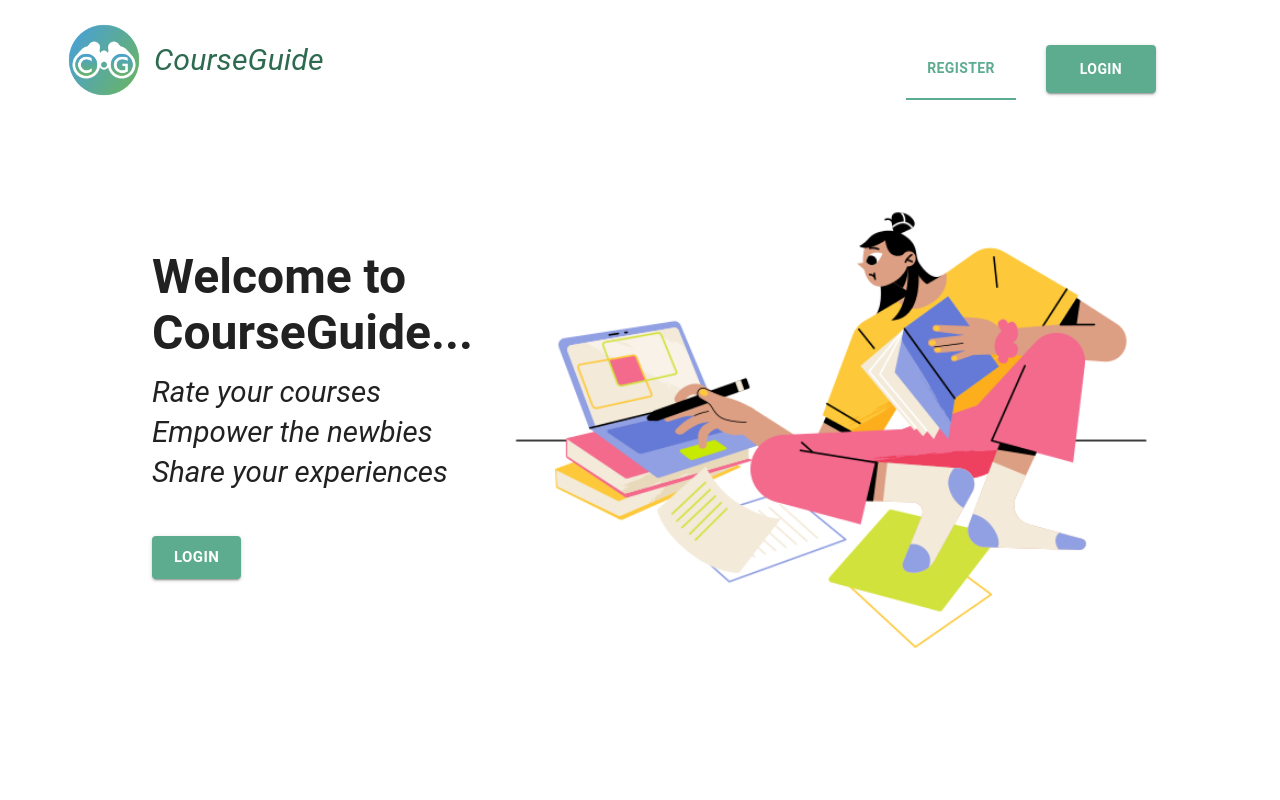
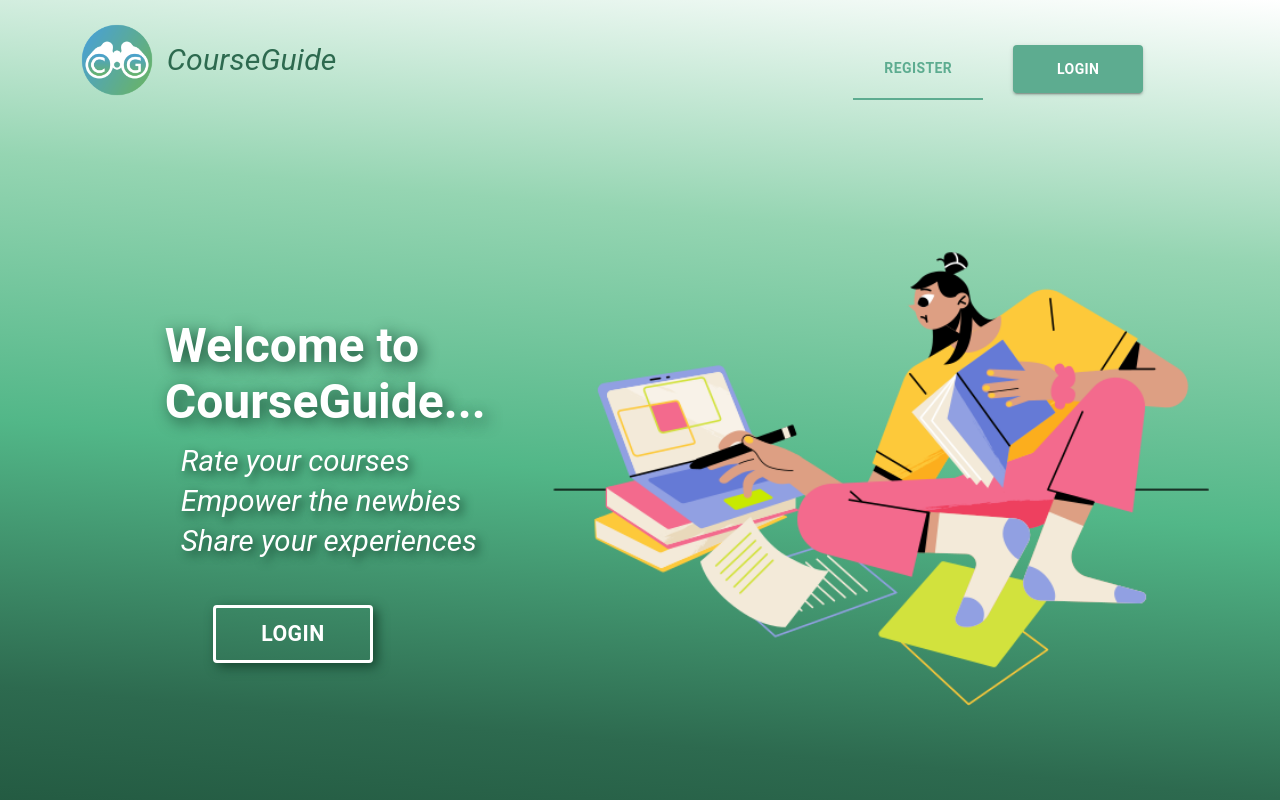
Before and after one commit to Julius-Tietenberg/course_guide, a React (Create React App) app in the folder frontend/: page /start#/start in a window 1280 px wide. Shown: the top 800 px of the page. Built offline with nearby package versions, Linux system fonts and the light colour scheme.

Commit message:
Update Start.js

```diff
--- a/frontend/src/pages/Start.js
+++ b/frontend/src/pages/Start.js
@@ -65,11 +65,12 @@ function Start () {
     }
   }
 
+
   return (
-    <Box sx={{ width: '100%' }} minWidth="ms" >
+    <Box sx={{ height: '100%', width: '100%', backgroundColor:"white", backgroundImage:'linear-gradient(185deg, #FFFFFF 0%, #95d5b2 25%, #52b788 50%, #2d6a4f 75%, #174731 100%)' }} minWidth="ms"  >
       <CssBaseline />
       {/* tab bar */}
-      <Box sx={{ display: 'flex', justifyContent: 'space-between', p: '0 5%' }} >
+      <Box sx={{ display: 'flex', justifyContent: 'space-between', p: '0 6%' }} >
         <Box sx={{ display: 'flex', alignItems: 'center', marginTop: "20px"}}>
           <img className="login-logo" src={logo} alt="" style={{ width: "80px"}} />
           <Typography  sx={{
@@ -98,10 +99,10 @@ function Start () {
         >
            {/*<Tab label="About" {...a11yProps(0)} /> */}
           {/* <Tab label="Team" {...a11yProps(1)} /> */}
-          <Tab sx={{ fontWeight: "bold", m: "45px 10px 0 10px", minWidth: "110px" }} label="Register" {...a11yProps(1)} />
+          <Tab sx={{ fontWeight: "bold", m: "45px 10px 0 10px", minWidth: "130px" }} label="Register" {...a11yProps(1)} />
           {/* start button, link to login page */}
           <Button variant="contained"
-            sx={{ fontWeight: "bold", m: "45px 60px 0 20px", minWidth: "110px" }}
+            sx={{ fontWeight: "bold", m: "45px 60px 0 20px", minWidth: "130px" }}
             onClick={login}>
             LogIn
           </Button>
@@ -109,23 +110,26 @@ function Start () {
       </Box>
       {/* About */}
       <TabPanel value={tabValue} index={0}>
-        <Box sx={{ display: 'flex', alignItems: 'center', m: '0 10%', mr: '12%', mt: '5%' }}>
-          <Container>
-            <Typography sx={{ fontWeight:"bold", pb:"15px"}} variant='h3'>
+        <Box sx={{ display: 'flex', alignItems: 'center', m: '0 11%', mr: '13%', mt: '8%' }}>
+          <Container sx={{mb: '18%' }}>
+            <Typography sx={{ fontWeight:"bold", pb:"15px", color: 'white', textShadow: '4px 4px 16px #174731'}} variant='h3'>
               Welcome to CourseGuide...</Typography>
-            <Typography sx={{ pb:"8px", fontSizeAdjust:".65", fontStyle:"oblique"}} variant='h5' > Rate your courses</Typography>
-            <Typography sx={{ pb:"8px", fontSizeAdjust:".65", fontStyle:"oblique"}} variant='h5' > Empower the newbies</Typography>
-            <Typography sx={{ pb:"8px", fontSizeAdjust:".65", fontStyle:"oblique"}} variant='h5' > Share your experiences</Typography>
+            <Typography sx={{ ml: '5%', pb:"8px", fontSizeAdjust:".65", fontStyle:"oblique", color: 'white', textShadow: '4px 4px 10px #174731'}} variant='h5' > Rate your courses</Typography>
+            <Typography sx={{ ml: '5%', pb:"8px", fontSizeAdjust:".65", fontStyle:"oblique", color: 'white', textShadow: '4px 4px 10px #174731'}} variant='h5' > Empower the newbies</Typography>
+            <Typography sx={{ ml: '5%', pb:"8px", fontSizeAdjust:".65", fontStyle:"oblique", color: 'white', textShadow: '4px 4px 10px #174731'}} variant='h5' > Share your experiences</Typography>
 
 
-              <Button variant="contained" size='large'
-                sx={{ fontWeight: "bold", mt: 5, minWidth: "80px" }}
+              <Button variant="outlined" size='large'
+                sx={{ ml: '15%', fontWeight: "bold", mt: 5, minWidth: "160px", minHeight: "58px", color: 'white', borderColor: 'white', borderWidth:'3px', fontSizeAdjust:".75", boxShadow: '4px 4px 12px #174731' }}
                 onClick={login}>
                 LogIn
               </Button>
 
           </Container>
-          <img src={startImg} alt="" style={{ height: "500px" }} />
+          <Container style={{ height: "751px" }}>
+            <img  src={startImg} alt="" style={{ height: "520px" }} />
+          </Container>
+
         </Box>
       </TabPanel>
       {/* Team */}
```
